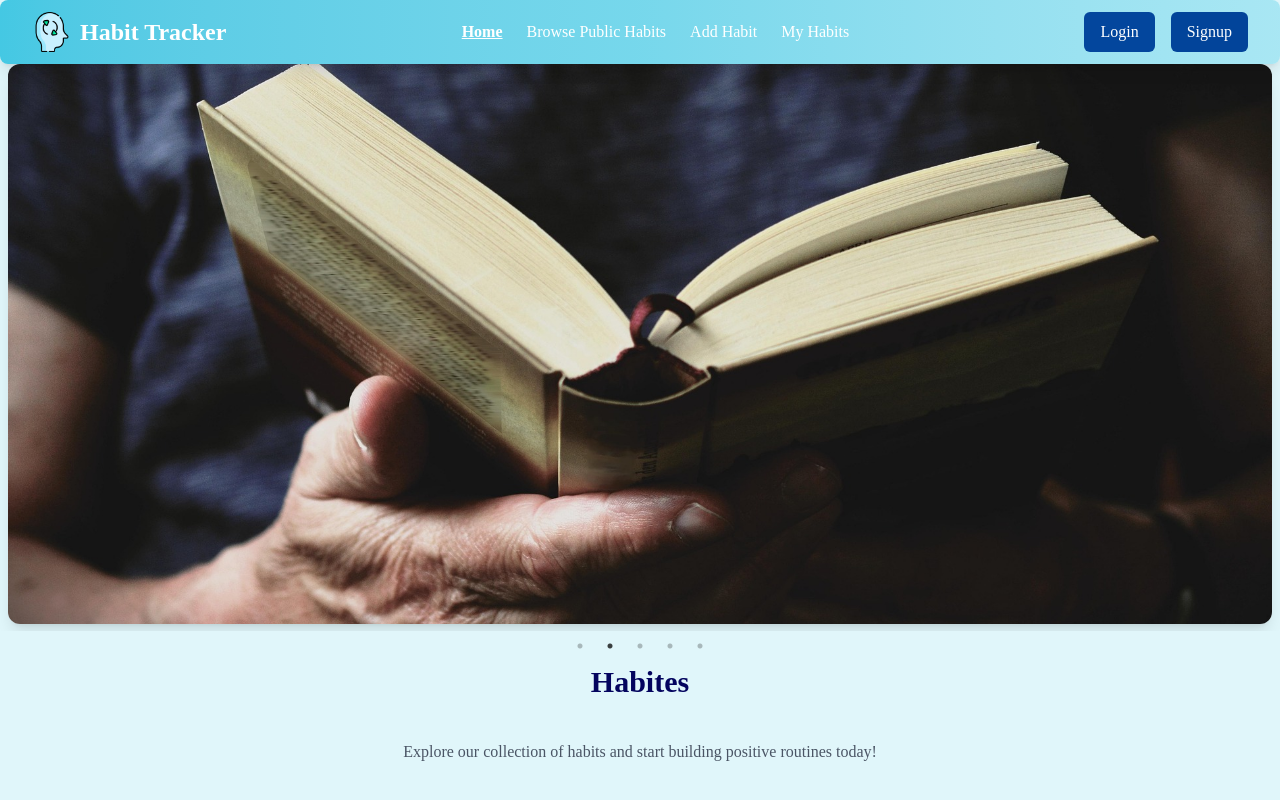
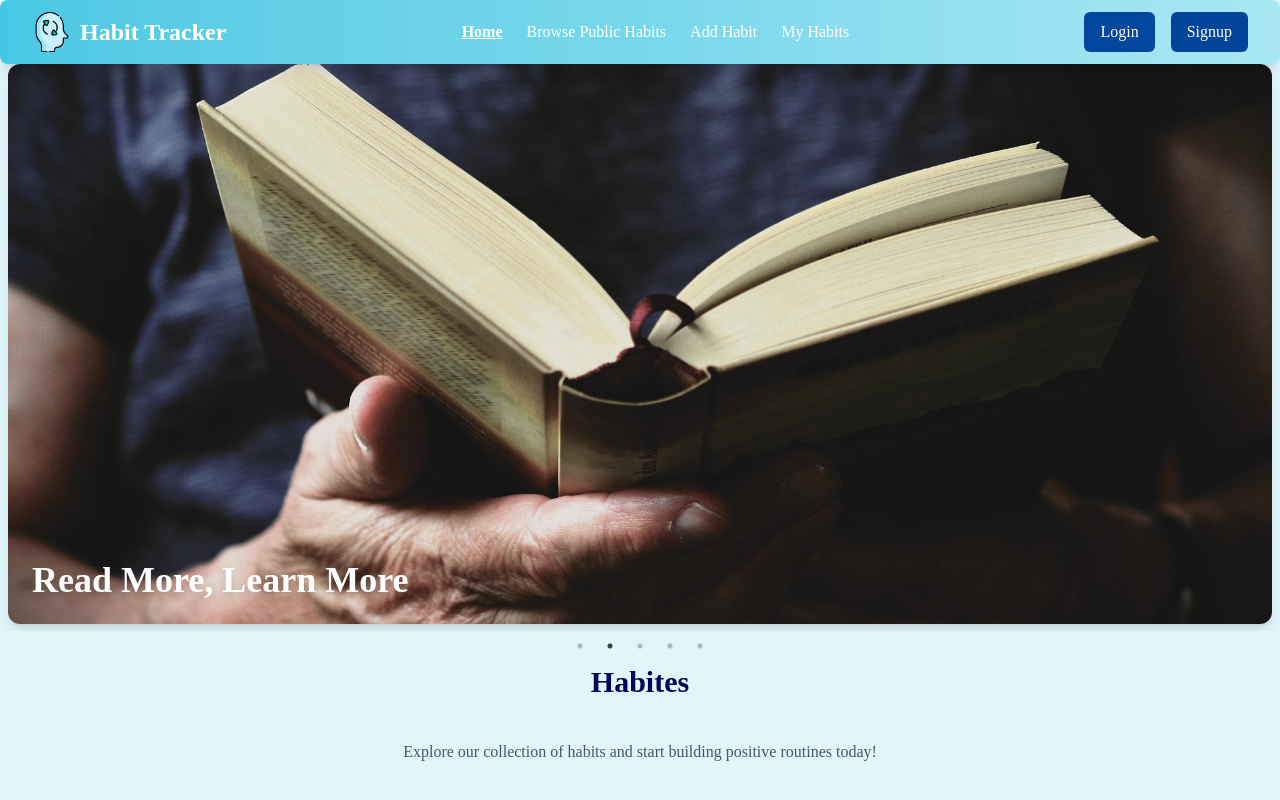
Before and after one commit to md-mahmudu1-hasan/Habit_Tracker_Client, a React (Vite) app: page / in a window 1280 px wide. Shown: the top 800 px of the page. Built offline with nearby package versions, Linux system fonts and the light colour scheme; no server answers.

Commit message:
add readme.md

```diff
--- a/src/Components/Navber.jsx
+++ b/src/Components/Navber.jsx
@@ -62,10 +62,6 @@ const Navbar = () => {
               </NavLink>
             </>
           </div>
-
-          {loading ? (
-            <Loader></Loader>
-          ) : (
           <div className="hidden md:flex space-x-4">
             {!user ? (
               <>
@@ -111,7 +107,9 @@ const Navbar = () => {
                       <p className="text-lg font-semibold text-gray-800">
                         {user?.displayName}
                       </p>
-                        <p className="text-sm text-gray-500">{user?.email.slice(0, 30)}</p>
+                      <p className="text-sm text-gray-500">
+                        {user?.email.slice(0, 30)}
+                      </p>
                     </li>
 
                     <li className="pt-3">
@@ -127,8 +125,6 @@ const Navbar = () => {
               </div>
             )}
           </div>
-          )}
-
           <div className="md:hidden flex items-center">
             <button
               onClick={() => setIsOpen(!isOpen)}
--- a/src/Pages/Home/Hero.jsx
+++ b/src/Pages/Home/Hero.jsx
@@ -15,39 +15,48 @@ const HeroSlider = () => {
     centerMode: false,
     variableWidth: false,
     responsive: [
-      {
-        breakpoint: 1024,
-        settings: { slidesToShow: 1 }
-      },
-      {
-        breakpoint: 800,
-        settings: { slidesToShow: 1 }
-      },
-      {
-        breakpoint: 480,
-        settings: { slidesToShow: 1 }
-      }
-    ]
+      { breakpoint: 1024, settings: { slidesToShow: 1 } },
+      { breakpoint: 800, settings: { slidesToShow: 1 } },
+      { breakpoint: 480, settings: { slidesToShow: 1 } },
+    ],
   };
 
   const slides = [
-    "/Assets/alarm-clock-4568283_1920.jpg",
-    "/Assets/book-3531412_1920.jpg",
-    "/Assets/fitness-9180669_1280.jpg",
-    "/Assets/nubelson-fernandes-78XYrOOtkDQ-unsplash.jpg",
-    "/Assets/prophsee-journals-WI30grRfBnE-unsplash.jpg",
+    {
+      src: "/Assets/alarm-clock-4568283_1920.jpg",
+      title: "Stay Organized Every Day",
+    },
+    {
+      src: "/Assets/book-3531412_1920.jpg",
+      title: "Read More, Learn More",
+    },
+    {
+      src: "/Assets/fitness-9180669_1280.jpg",
+      title: "Achieve Your Fitness Goals",
+    },
+    {
+      src: "/Assets/nubelson-fernandes-78XYrOOtkDQ-unsplash.jpg",
+      title: "Track Your Daily Progress",
+    },
+    {
+      src: "/Assets/prophsee-journals-WI30grRfBnE-unsplash.jpg",
+      title: "Stay Consistent & Motivated",
+    },
   ];
 
   return (
     <div className="w-full h-[50vh] md:h-[70vh] relative mt-16 container mx-auto">
       <Slider {...settings}>
-        {slides.map((src, index) => (
-          <div key={index} className="px-2">
+        {slides.map((slide, index) => (
+          <div key={index} className="px-2 relative">
             <img
-              src={src}
+              src={slide.src}
               alt={`Slide ${index + 1}`}
               className="w-full h-[50vh] md:h-[70vh] object-cover rounded-xl shadow-lg"
             />
+            <h2 className="absolute bottom-6 left-8 text-white text-2xl md:text-4xl font-bold drop-shadow-lg">
+              {slide.title}
+            </h2>
           </div>
         ))}
       </Slider>
```
Also changed, not shown: 1 other file (tests, documents, lock files or other folders). Lines whose indentation alone changed are shown as unchanged.
